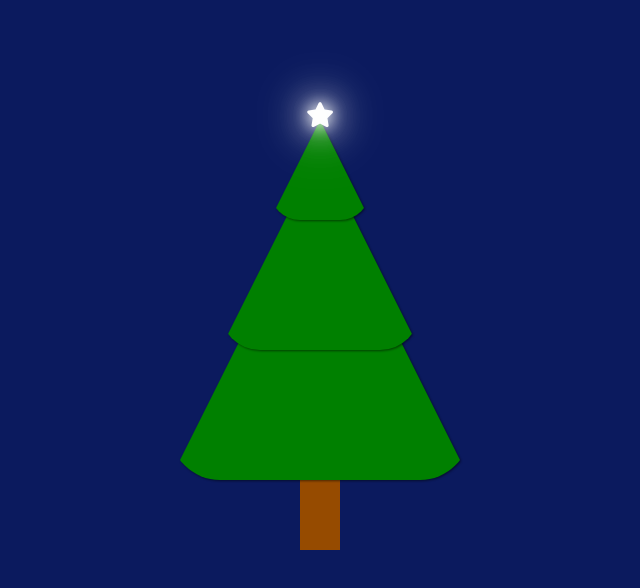
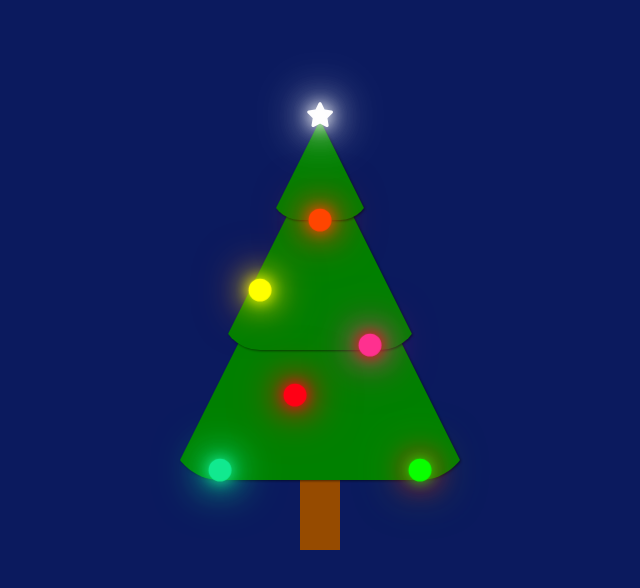
Before and after one commit to HarunaDev/Christmas-Tree, a plain HTML site: page index.html in a window 1280 px wide. Shown: the whole page, without its empty margins (320-960 px from the left). Drawn offline with Linux system fonts and the light colour scheme.

Commit message:
added light animation
light animation was added and it works fine

```diff
--- a/styles.css
+++ b/styles.css
@@ -82,3 +82,64 @@ i  {
     background: #964b00;
     /* z-index: 6; */
 }
+
+.decorations {
+    position: absolute;
+    width: 5%;
+    height: 5%;
+    border-radius: 50%;
+    z-index: 4;
+    transition: 0.9s;
+    animation: decoAnim 0.8s infinite alternate;
+}
+
+@keyframes decoAnim {
+    from {
+      transform: translate(-50%, -50%) scale(1);
+    }
+    to {
+      transform: translate(-50%, -50%) scale(0.8);
+    }
+  }
+
+  .dec-1 {
+    left: 50%;
+    top: 30%;
+    background: #ff4500;
+    box-shadow: 0 0 15px #ff4500, 0 0 30px #ff4500, 0 0 45px #ff4500, 0 0 60px #ff0015;
+}
+
+.dec-2 {
+    left: 38%;
+    top: 44%;
+    background: #ff0;
+    box-shadow: 0 0 15px #ff0, 0 0 30px #ff0, 0 0 45px #ff0, 0 0 60px #ff0015;
+}
+
+.dec-3 {
+    left: 60%;
+    top: 55%;
+    background: #ff308f;
+    box-shadow: 0 0 15px #ff0015, 0 0 30px #ff308f, 0 0 45px #ff308f, 0 0 60px #ff308f;
+}
+
+.dec-4 {
+    left: 30%;
+    top: 80%;
+    background: #11e98f;
+    box-shadow: 0 0 15px #11e98f, 0 0 30px #11e98f, 0 0 45px #11e98f, 0 0 60px #11e98f;
+}
+
+.dec-5 {
+    left: 45%;
+    top: 65%;
+    background: #ff0015;
+    box-shadow: 0 0 15px #ff0015, 0 0 30px #ff0015, 0 0 45px #ff0015, 0 0 60px #ff0015;
+}
+
+.dec-6 {
+    left: 70%;
+    top: 80%;
+    background: #09ff00;
+    box-shadow: 0 0 15px #09ff00, 0 0 30px #ff0015, 0 0 45px #ff0015, 0 0 60px #09ff00;
+}
```
